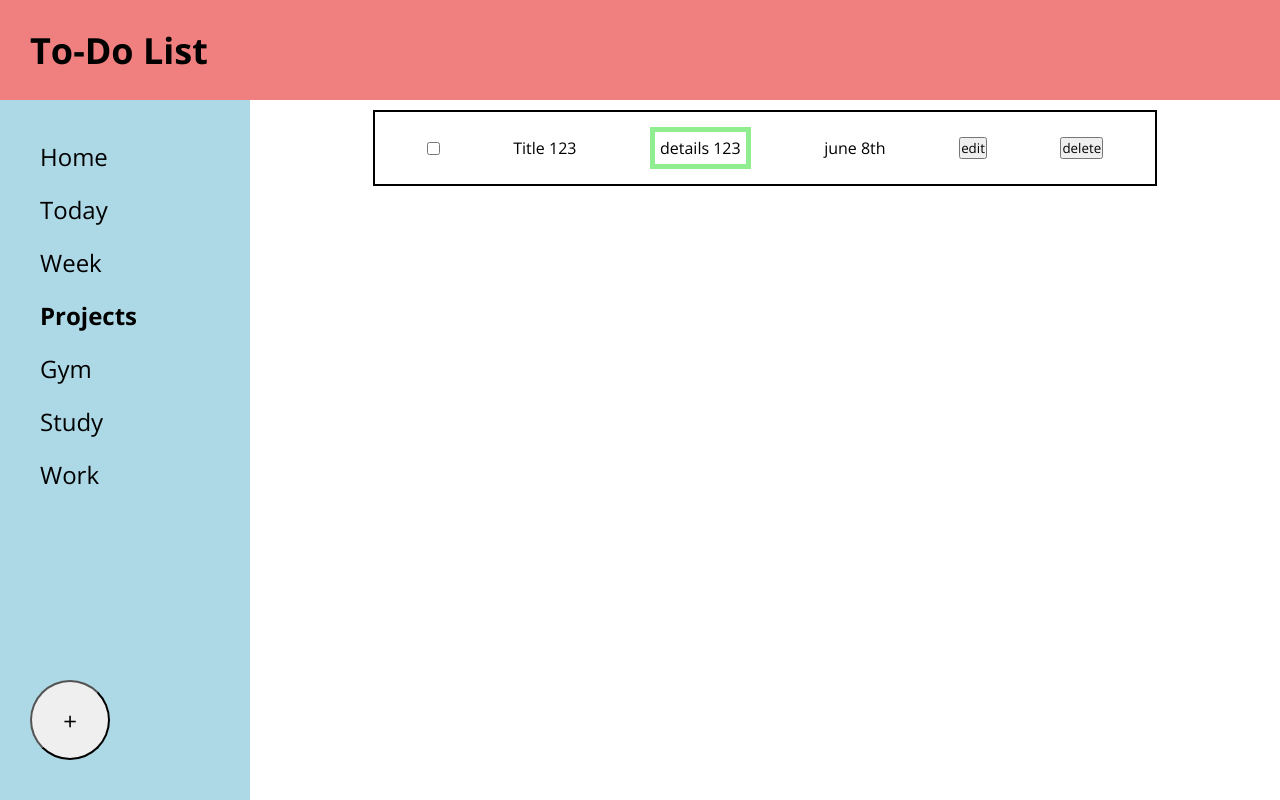
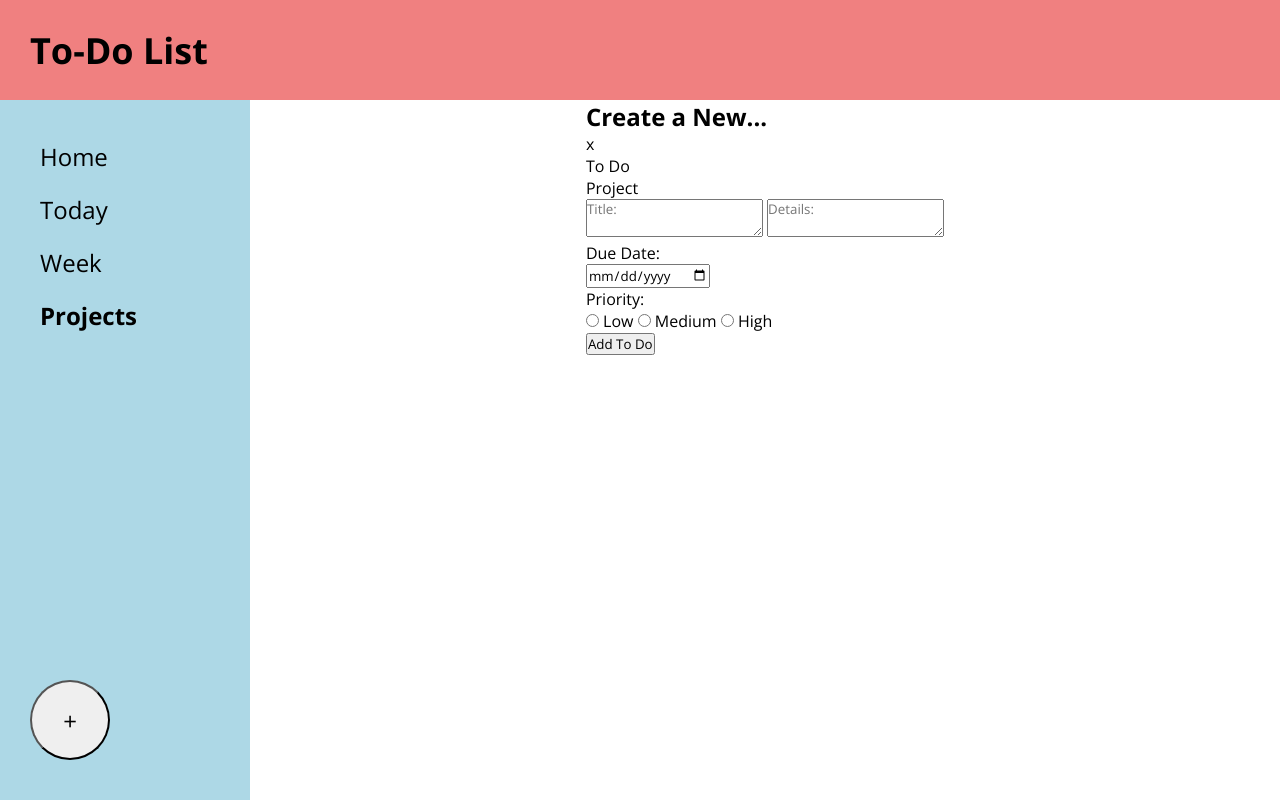
Before and after one commit to SwegCet/ToDoList, a website built with webpack: page src/index.html in a window 1280 px wide. Built offline with nearby package versions, Linux system fonts and the light colour scheme.

Commit message:
Created HTML skeleton for the form

```diff
--- a/src/index.html
+++ b/src/index.html
@@ -4,8 +4,8 @@
 <head>
     <meta charset="UTF-8">
     <meta name="viewport" content="width=device-width, initial-scale=1.0">
-    <link href="./style.css" rel="stylesheet">
     <title>To-Do-List</title>
+    <link rel="stylesheet" href="style.css">
 </head>
 
 <body>
@@ -20,27 +20,56 @@
                 <li class="nav-projects">
                     <span class="nav-projects-title">Projects</span>
                     <ul class="projects">
-                        <li class="projects-item-custom">Gym</li>
-                        <li class="projects-item-custom">Study</li>
-                        <li class="projects-item-custom">Work</li>
                     </ul>
                 </li>
             </div>
 
-            <button class="add">+</button>
+            <button class="add" onclick="addPopup()">+</button>
         </nav>
 
         <div id="content">
-            <div class="task-card">
-                <input type="checkbox" id="check">
-                <div class="task-title"> Title 123 </div>
-                <div class="task-details"> details 123</div>
-                <div class="taskDate"> june 8th</div>
-                <button id="edit">edit</button>
-                <button id="delete">delete</button>
-            </div>
-        </div>
-    </div>
+            <!-- Create a form that has header, sidebar and text-area-->
+            <form class="create-new">
+                <div class="create-new-header">
+                    <h2 class="create-new-title">Create a New...</h2>
+                    <div class="create-new-close">x</div>
+                </div>
+                <div class="create-new-content">
+                    <div class="create-new-sidebar">
+                        <div class="create-new-options">
+                            <li id="new-todo-link">To Do</li>
+                            <li id="new-todo-projects">Project</li>
+                        </div>
+                    </div>
+                    <!--This is for the new To Do area-->
+                    <div class="create-new-entry" id="new-todo-menu">
+                        <textarea class="create-new-input" id="new-todo-title" placeholder="Title: "
+                            required></textarea>
+                        <textarea class="create-new-input-big" id="new-todo-titles" placeholder="Details: "
+                            required></textarea>
+                        <div class="create-new-date">
+                            <div class="create-new-date-title">Due Date: </div>
+                            <input type="date" class="create-new-input" id="new-todo-date" required>
+                        </div>
+                        <div class="create-new-priority-wrapper-submit">
+                            <div class="create-new-priority">
+                                <div class="create-new-priority-title">Priority: </div>
+
+                                <label class="create-new-low">
+                                    <input type="radio" id="create-new-low">
+                                    Low
+                                </label>
+                                <label class="create-new-medium">
+                                    <input type="radio" id="create-new-medium">
+                                    Medium
+                                </label>
+                                <label class="create-new-high">
+                                    <input type="radio" id="create-new-high">
+                                    High
+                                </label>
+                            </div>
+                            <input type="submit" class="create-new-todo-submit" id="todo-submit" value="Add To Do">
+                        </div>
 </body>
 
 </html>
```
